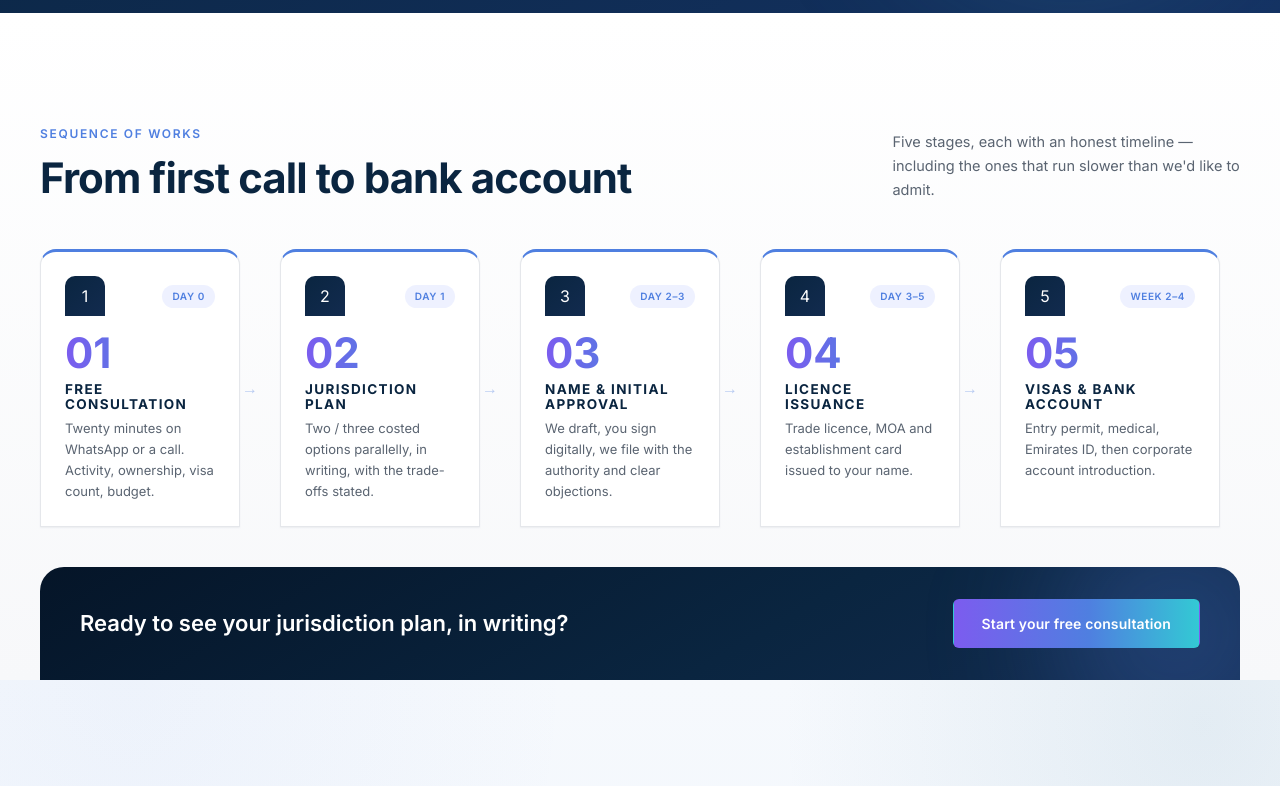
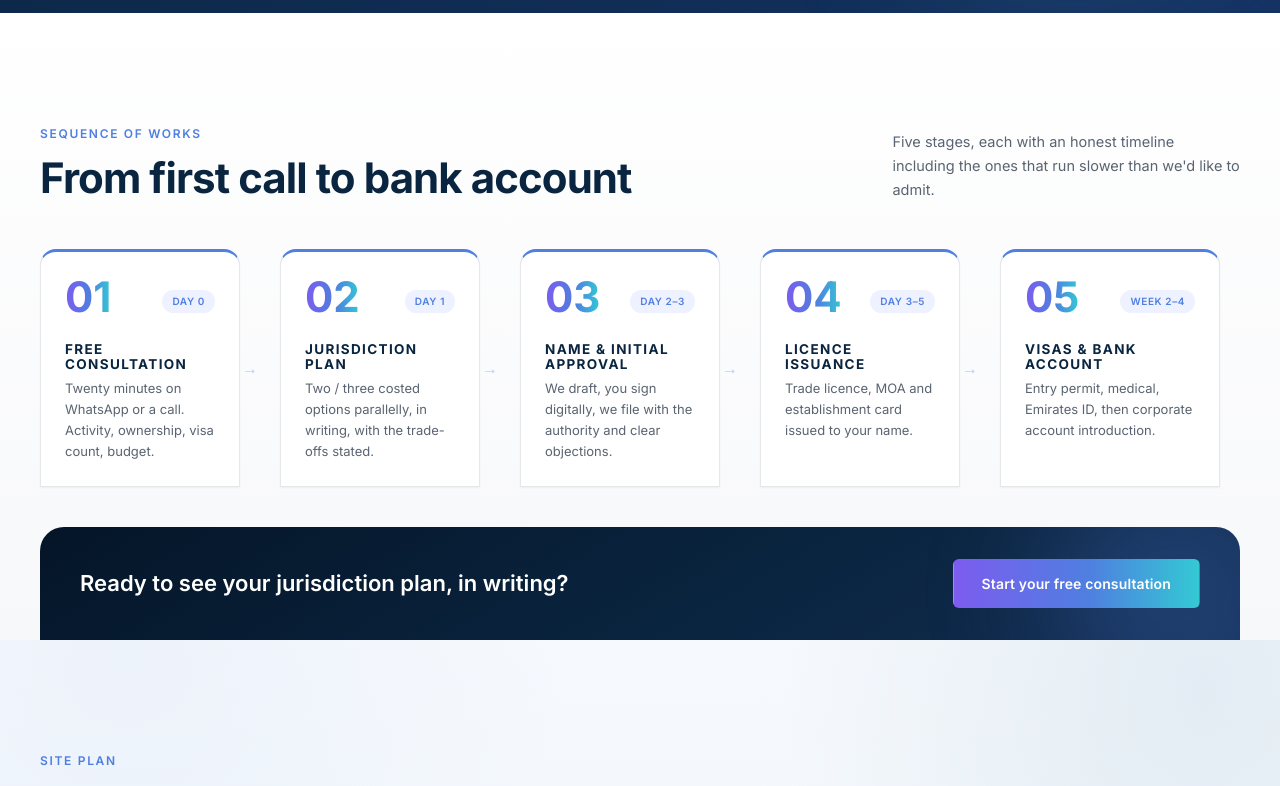
Before and after one commit to smtechandservices/globalelevare, a Next.js app: page / in a window 1280 px wide. Shown: the part 2420-3206 px from the top of the page. Built offline with nearby package versions, Linux system fonts and the light colour scheme.

Commit message:
fix: adjust padding in Resources component for better layout

```diff
--- a/src/app/globals.css
+++ b/src/app/globals.css
@@ -149,10 +149,10 @@
   box-shadow: var(--shadow-sm);
   transition: transform 0.3s var(--ease), box-shadow 0.3s var(--ease), background 0.3s var(--ease);
 }
-.flat-card:hover {
+/* .flat-card:hover {
   transform: translateY(-4px);
   box-shadow: var(--shadow-lg);
-}
+} */
 
 .glass-card-light {
   background: #ffffffb3;
@@ -224,8 +224,34 @@
   animation-play-state: paused;
 }
 
+.animate-marquee-slow {
+  animation: marquee 70s linear infinite;
+}
+
+.animate-marquee-slow:hover {
+  animation-play-state: paused;
+}
+
+.fade-in-up {
+  opacity: 0;
+  transform: translateY(28px);
+  transition: opacity 0.7s var(--ease-out), transform 0.7s var(--ease-out);
+}
+
+.fade-in-up.is-visible {
+  opacity: 1;
+  transform: translateY(0);
+}
+
 @media (prefers-reduced-motion: reduce) {
-  .animate-marquee {
+  .animate-marquee,
+  .animate-marquee-slow {
     animation: none;
   }
+
+  .fade-in-up {
+    opacity: 1;
+    transform: none;
+    transition: none;
+  }
 }
--- /dev/null
+++ b/src/components/FadeIn.tsx
@@ -0,0 +1,44 @@
+"use client";
+
+import { useEffect, useRef, useState, type ReactNode } from "react";
+
+export default function FadeIn({
+  children,
+  delay = 0,
+  className = "",
+}: {
+  children: ReactNode;
+  delay?: number;
+  className?: string;
+}) {
+  const ref = useRef<HTMLDivElement>(null);
+  const [visible, setVisible] = useState(false);
+
+  useEffect(() => {
+    const el = ref.current;
+    if (!el) return;
+
+    const observer = new IntersectionObserver(
+      ([entry]) => {
+        if (entry.isIntersecting) {
+          setVisible(true);
+          observer.disconnect();
+        }
+      },
+      { threshold: 0.15, rootMargin: "0px 0px -60px 0px" }
+    );
+
+    observer.observe(el);
+    return () => observer.disconnect();
+  }, []);
+
+  return (
+    <div
+      ref={ref}
+      className={`fade-in-up ${visible ? "is-visible" : ""} ${className}`}
+      style={{ transitionDelay: visible ? `${delay}ms` : "0ms" }}
+    >
+      {children}
+    </div>
+  );
+}
--- a/src/components/Faq.tsx
+++ b/src/components/Faq.tsx
@@ -7,7 +7,7 @@ export default function Faq() {
   const [open, setOpen] = useState(0);
 
   return (
-    <div className="bg-[linear-gradient(180deg,var(--color-bg-soft),#fff)] px-5 py-20 md:px-10 md:py-28">
+    <div className="bg-[linear-gradient(180deg,var(--color-bg-soft),#fff)] px-5 pb-20 md:px-10">
       <div className="mx-auto">
         <div className="grid grid-cols-1 gap-10 lg:grid-cols-2 lg:gap-16">
           <div className="lg:sticky lg:top-[110px] lg:self-start">
--- a/src/components/Pricing.tsx
+++ b/src/components/Pricing.tsx
@@ -9,13 +9,15 @@ export default function Pricing() {
           eyebrow="Specification & price"
           title="All-in packages, AED, first year"
         />
-        <div className="grid grid-cols-1 gap-6 md:grid-cols-3">
+        <div className="grid grid-cols-1 gap-6 md:grid-cols-3 md:items-center">
           {packages.map((k) => (
             <div
               key={k.tier}
               className={[
-                "relative flex flex-col rounded-t-3xl p-7",
-                k.highlight ? "border-2 border-accent bg-accent-pale shadow-xl" : "flat-card",
+                "relative flex flex-col rounded-t-3xl p-7 transition-transform duration-300",
+                k.highlight
+                  ? "z-10 border-2 border-accent bg-accent-pale shadow-xl md:scale-105 hover:scale-108"
+                  : "flat-card hover:scale-102",
               ].join(" ")}
             >
               <div className="flex items-baseline justify-between">
--- a/src/components/Process.tsx
+++ b/src/components/Process.tsx
@@ -1,3 +1,4 @@
+import FadeIn from "./FadeIn";
 import { site, steps } from "@/lib/content";
 
 export default function Process() {
@@ -12,24 +13,21 @@ export default function Process() {
             </h2>
           </div>
           <p className="max-w-[38ch] text-[14.5px] leading-relaxed text-text-muted">
-            Five stages, each with an honest timeline — including the ones that run slower than
+            Five stages, each with an honest timeline including the ones that run slower than
             we&apos;d like to admit.
           </p>
         </div>
 
         <div className="grid grid-cols-1 gap-5 sm:grid-cols-2 lg:grid-cols-5 lg:gap-0">
           {steps.map((p, i) => (
-            <div key={p.n} className="group relative flex lg:pr-5">
+            <FadeIn key={p.n} delay={i * 100} className="group relative flex lg:pr-5">
               <div className="flat-card w-full rounded-t-2xl border-t-[3px] border-t-accent p-6">
                 <div className="mb-4 flex items-center justify-between">
-                  <span className="flex h-10 w-10 items-center justify-center rounded-t-[10px] bg-[linear-gradient(135deg,var(--color-navy),var(--color-navy-mid))] text-white transition-all duration-300 group-hover:-rotate-3 group-hover:bg-[linear-gradient(135deg,var(--color-accent),var(--color-accent-deep))]">
-                    {i + 1}
-                  </span>
+                  <div className="gradient-num mb-2 text-[42px] font-bold leading-none">{p.n}</div>
                   <span className="rounded-full bg-accent-pale px-2.5 py-1 text-[10px] font-semibold uppercase tracking-[0.06em] text-accent">
                     {p.when}
                   </span>
                 </div>
-                <div className="gradient-num mb-2 text-[42px] font-bold leading-none">{p.n}</div>
                 <h3 className="mb-1.5 text-[13.5px] font-bold uppercase tracking-[0.1em] text-navy">
                   {p.title}
                 </h3>
@@ -40,7 +38,7 @@ export default function Process() {
                   →
                 </div>
               )}
-            </div>
+            </FadeIn>
           ))}
         </div>
 
--- a/src/components/Resources.tsx
+++ b/src/components/Resources.tsx
@@ -3,7 +3,7 @@ import { posts } from "@/lib/content";
 
 export default function Resources() {
   return (
-    <div id="resources" className="bg-white px-5 py-20 md:px-10 md:py-28 scroll-mt-20">
+    <div id="resources" className="bg-white px-5 pb-20 md:px-10 scroll-mt-20">
       <div className="mx-auto">
         <div className="mb-10 flex flex-wrap items-end justify-between gap-4">
           <div>
--- a/src/components/Services.tsx
+++ b/src/components/Services.tsx
@@ -1,3 +1,4 @@
+import FadeIn from "./FadeIn";
 import SectionHeading from "./SectionHeading";
 import { services } from "@/lib/content";
 
@@ -59,7 +60,8 @@ export default function Services() {
 
         <div className="grid grid-cols-1 gap-6 sm:grid-cols-2 lg:grid-cols-3">
           {services.map((v, i) => (
-            <div key={v.n} className="glass-card-dark group rounded-t-3xl p-8">
+            <FadeIn key={v.n} delay={(i % 3) * 100}>
+              <div className="glass-card-dark group rounded-t-3xl p-8">
                 <span className="mb-7 flex h-14 w-14 items-center justify-center rounded-t-[14px] bg-accent text-white shadow-[0_8px_20px_#4f7fe059] transition-transform duration-300 group-hover:-rotate-6 group-hover:scale-105">
                   {icons[i % icons.length]}
                 </span>
@@ -74,6 +76,7 @@ export default function Services() {
                   </span>
                 </div>
               </div>
+            </FadeIn>
           ))}
         </div>
 
--- a/src/components/Tolerances.tsx
+++ b/src/components/Tolerances.tsx
@@ -1,3 +1,4 @@
+import FadeIn from "./FadeIn";
 import { why } from "@/lib/content";
 
 const icons = [
@@ -55,7 +56,8 @@ export default function Tolerances() {
 
         <div className="grid grid-cols-1 gap-5 sm:grid-cols-2 lg:grid-cols-3">
           {why.map((w, i) => (
-            <div key={w.n} className="glass-card-light group relative overflow-hidden rounded-t-3xl p-7">
+            <FadeIn key={w.n} delay={(i % 3) * 100}>
+              <div className="glass-card-light group relative overflow-hidden rounded-t-3xl p-7">
                 <span className="gradient-num pointer-events-none absolute top-5 right-6 text-[52px] font-extrabold opacity-20 transition-opacity duration-300 group-hover:opacity-40">
                   {w.n}
                 </span>
@@ -65,6 +67,7 @@ export default function Tolerances() {
                 <h3 className="mb-2 text-[17px] font-bold text-navy">{w.title}</h3>
                 <p className="text-[13.5px] leading-relaxed text-text-muted">{w.body}</p>
               </div>
+            </FadeIn>
           ))}
         </div>
       </div>
```
Also changed, not shown: src/components/Testimonials.tsx (+15 -3 lines). Lines whose indentation alone changed are shown as unchanged.
